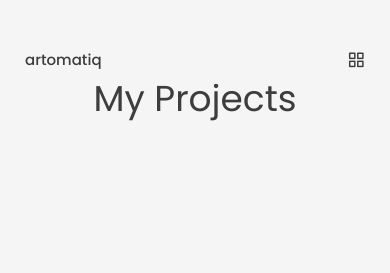
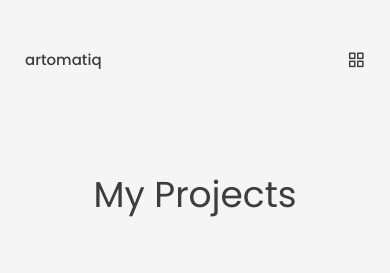
Before and after one commit to artomatiq/portfolio-website, a React (Create React App) app: page / in a window 390 px wide. Shown: the part 760-1033 px from the top of the page. Built offline with nearby package versions, Linux system fonts and the light colour scheme; a web font is replaced by a local one.

Commit message:
checkpoint

```diff
--- a/src/App.css
+++ b/src/App.css
@@ -160,15 +160,17 @@
   .section__title span.hide {
     display: inline-block;
     filter: blur(4px);
-    transform: translateY(110%);
-    transition-delay: 0.5s;
+    opacity: 0;
+    transform: translateY(100%);
+    transition-delay: 0.3s;
   }
 
   .section__title span.show {
     transform: translateY(0);
     filter: blur(0);
+    opacity: 1;
     transition: all 1s;
-    transition-delay: 0.5s;
+    transition-delay: 0.3s;
   }
 
   /* .subsection.hide {
@@ -232,10 +234,16 @@
     }
   }
 
-  @media screen and (max-width: 425px) {
+  @media screen and (max-width: 450px) {
     .section {
-      padding: 0;
-      margin: 0;
+      /* padding: 0; */
+      /* margin: 0; */
+    }
+
+    .section__title {
+      margin-left: 0;
+      margin-right: 0;
+      width: 100%;
     }
 
   }
--- a/src/components/home/home.css
+++ b/src/components/home/home.css
@@ -20,7 +20,7 @@
 
 .home__social {
     position: absolute;
-    top: 250px;
+    top: 35%;
     left: 20px;
     display: grid;
     grid-template-columns: max-content;
@@ -98,11 +98,13 @@
 
 .home__container .button.hide {
     opacity: 0;
-    transition: all 2.25s;
+    filter: blur(5px);
+    transition: all 1.75s;
 }
 
 .home__container .button.show {
     opacity: 1;
+    filter: blur(0);
 }
 
 .home__img {
```
